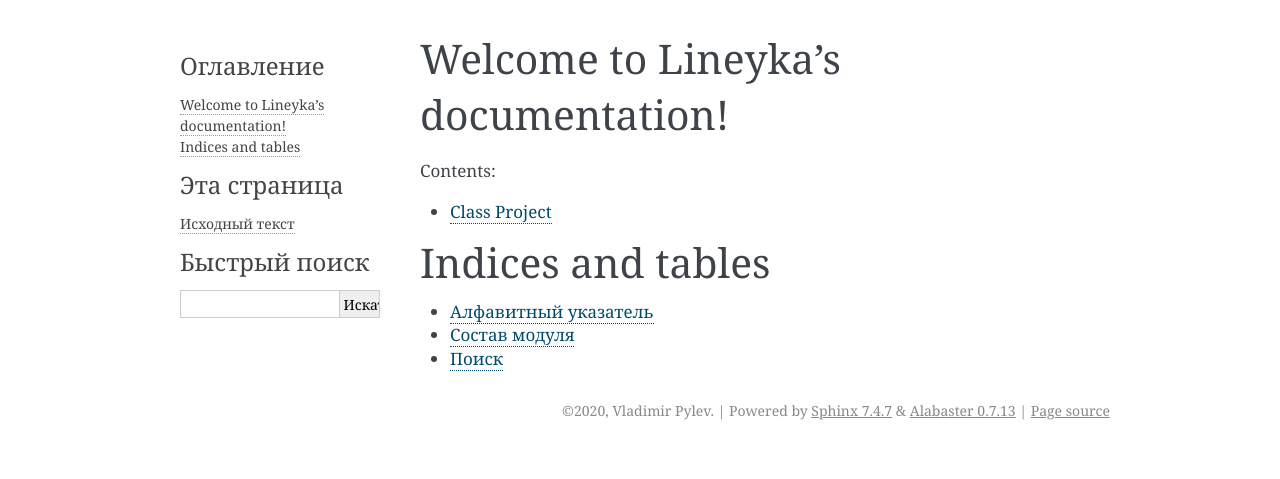
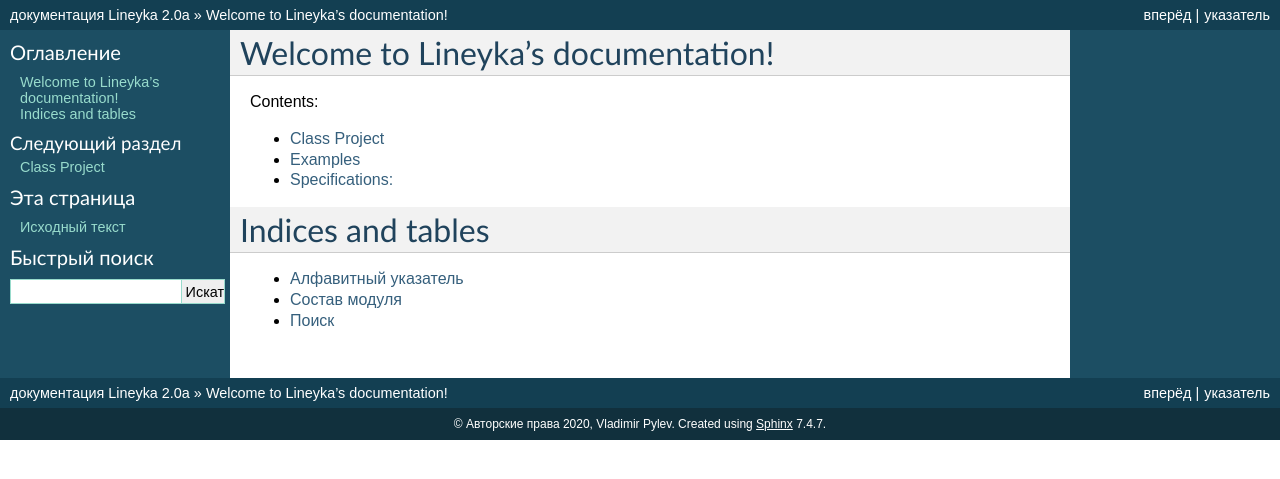
Before and after one commit to volodya-renderberg/lineyka, a Sphinx documentation site: the page built from docs/source/index.rst, in a window 1280 px wide. Shown: the top 479 px of the page. Built offline with Sphinx 7.4.7, drawn with Linux system fonts in a browser that asks for light colours.

Commit message:
docs - edit index

```diff
--- a/docs/source/conf.py
+++ b/docs/source/conf.py
@@ -113,7 +113,7 @@
 
 # The theme to use for HTML and HTML Help pages.  See the documentation for
 # a list of builtin themes.
-html_theme = 'alabaster'
+html_theme = 'default'
 
 # Theme options are theme-specific and customize the look and feel of a theme
 # further.  For a list of options available for each theme, see the
--- a/docs/source/index.rst
+++ b/docs/source/index.rst
@@ -12,7 +12,8 @@
    :maxdepth: 1
 
    project
-
+   examples
+   specifications
 
 Indices and tables
 ==================
```
